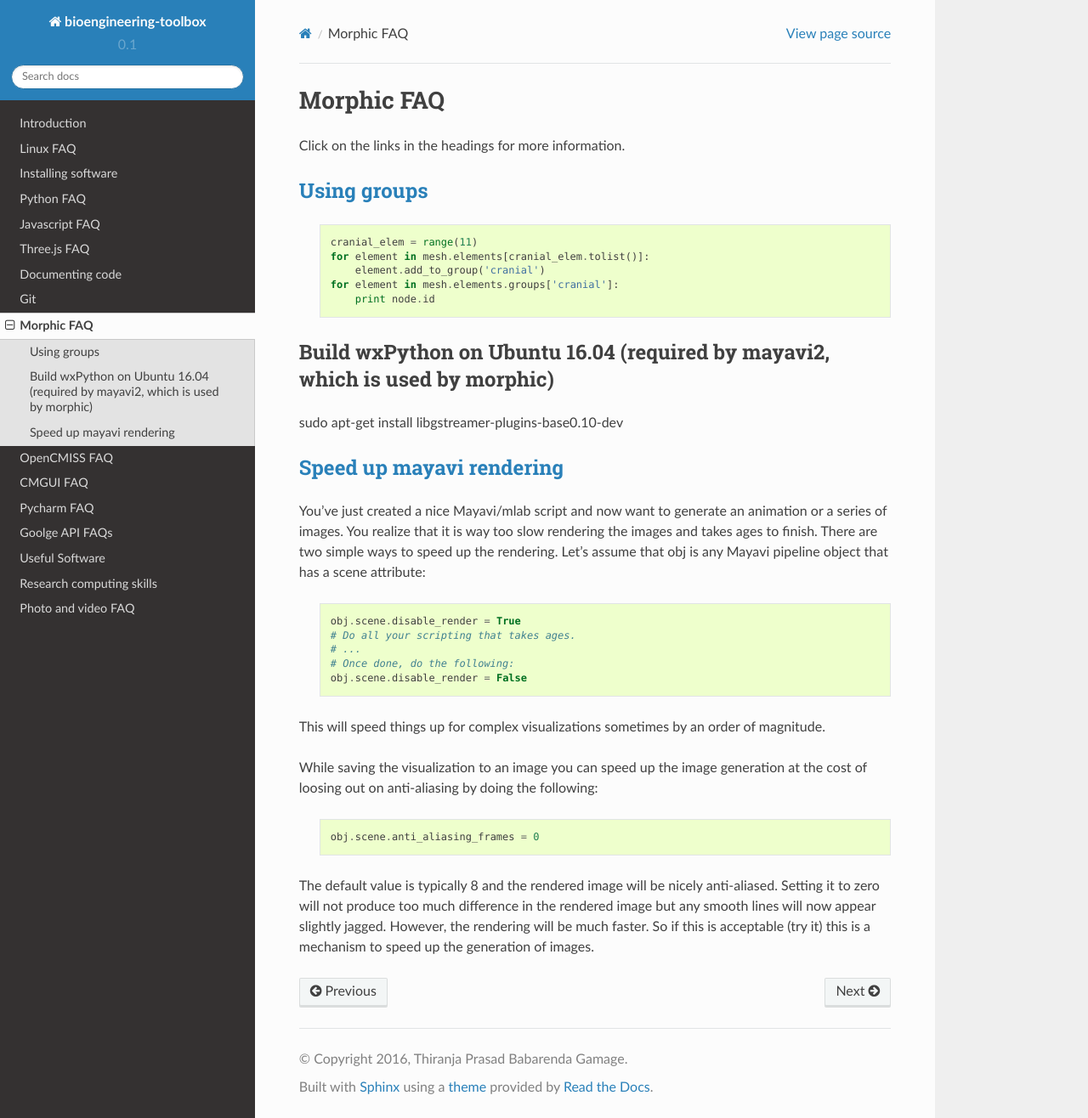
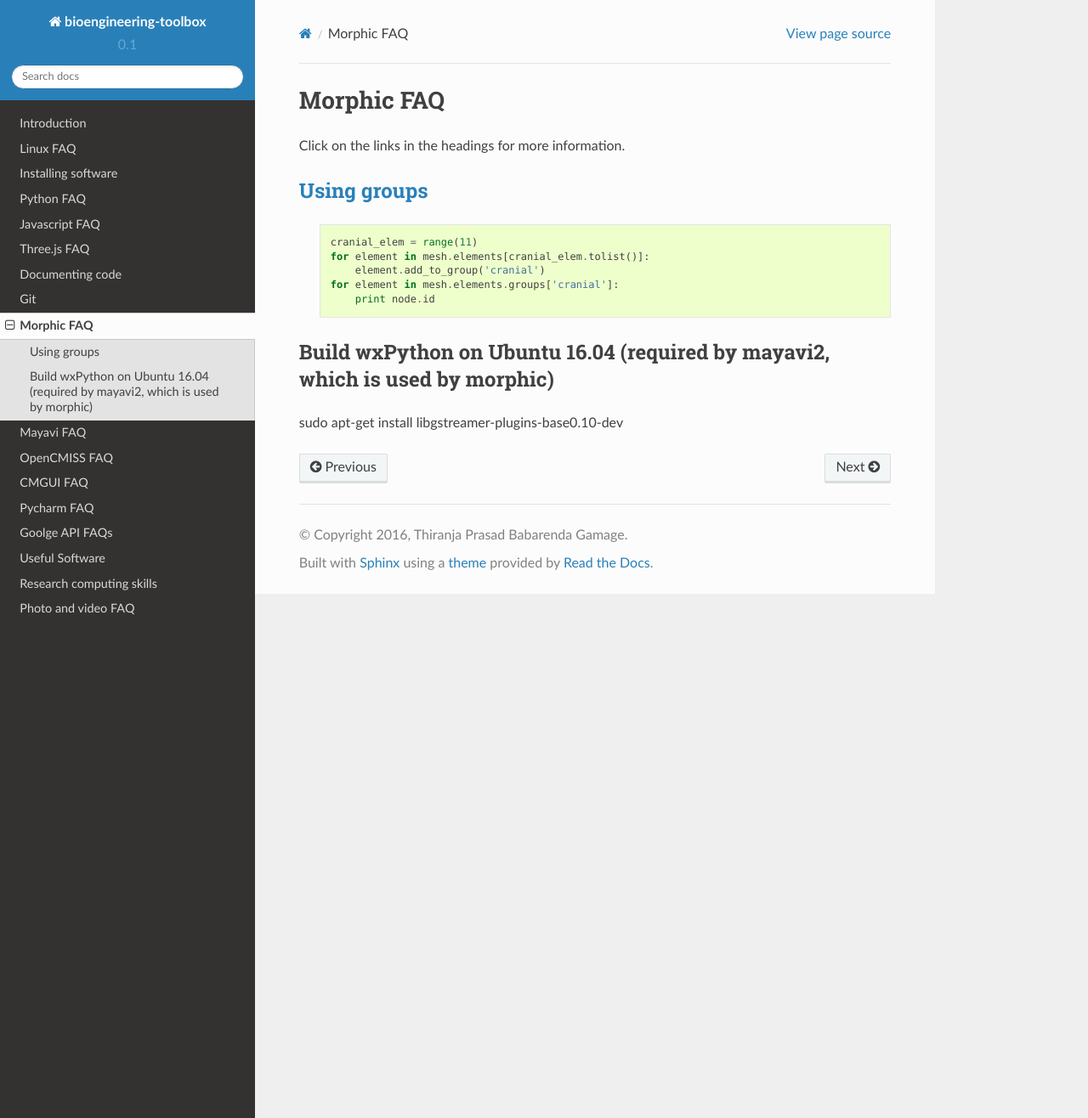
Before and after one commit to PrasadBabarendaGamage/bioengineering-toolbox, a Sphinx documentation site: the page built from docs/source/morphic_faq.rst, in a window 1280 px wide and 1316 px high. Shown: the whole window at 85% size. Built offline with Sphinx 7.4.7 and the Read the Docs theme 2.0.0, drawn with Linux system fonts in a browser that asks for light colours; formulas are drawn with MathJax 3; pages that are not in the unit, such as notebooks, are missing from menus.

Commit message:
Separating mayavi faq from morphic faq

```diff
--- a/docs/source/index.rst
+++ b/docs/source/index.rst
@@ -20,6 +20,7 @@ Contents:
    documenting_code
    git
    morphic_faq
+   mayavi_faq
    opencmiss_faq
    cmgui_faq
    pycharm_faq
--- a/docs/source/morphic_faq.rst
+++ b/docs/source/morphic_faq.rst
@@ -24,26 +24,3 @@ Build wxPython on Ubuntu 16.04 (required by mayavi2, which is used by morphic)
 -------------------------------------------------------------------------------------
 
 sudo apt-get install libgstreamer-plugins-base0.10-dev
-
-`Speed up mayavi rendering <http://docs.enthought.com/mayavi/mayavi/tips.html>`_
---------------------------------------------------------------------------------
-
-You’ve just created a nice Mayavi/mlab script and now want to generate an animation or a series of images. You realize that it is way too slow rendering the images and takes ages to finish. There are two simple ways to speed up the rendering. Let’s assume that obj is any Mayavi pipeline object that has a scene attribute:
-
-  .. code-block:: python
-
-   obj.scene.disable_render = True
-   # Do all your scripting that takes ages.
-   # ...
-   # Once done, do the following:
-   obj.scene.disable_render = False
-
-This will speed things up for complex visualizations sometimes by an order of magnitude.
-
-While saving the visualization to an image you can speed up the image generation at the cost of loosing out on anti-aliasing by doing the following:
-
-  .. code-block:: python
-
-   obj.scene.anti_aliasing_frames = 0
-
-The default value is typically 8 and the rendered image will be nicely anti-aliased. Setting it to zero will not produce too much difference in the rendered image but any smooth lines will now appear slightly jagged. However, the rendering will be much faster. So if this is acceptable (try it) this is a mechanism to speed up the generation of images.
```
Also changed, not shown: docs/source/mayavi_faq.rst (added, +32 -0 lines).
